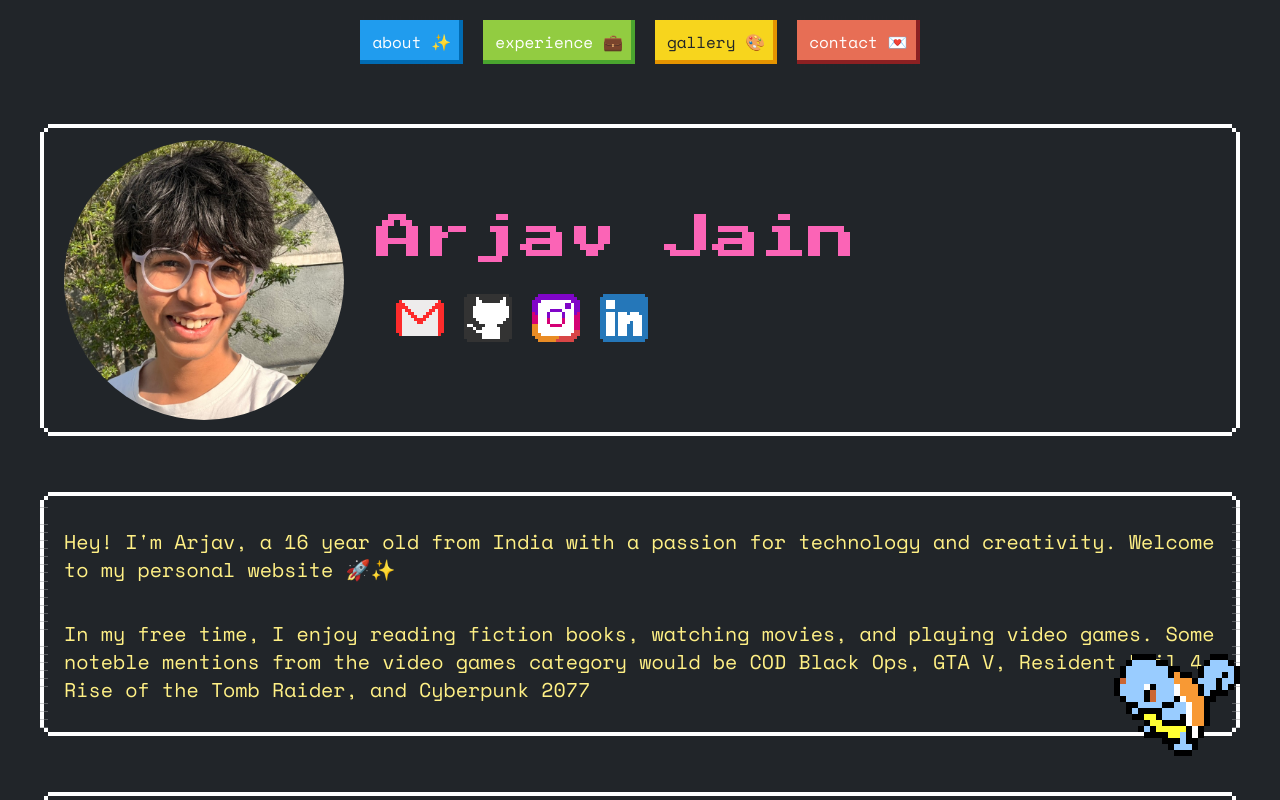
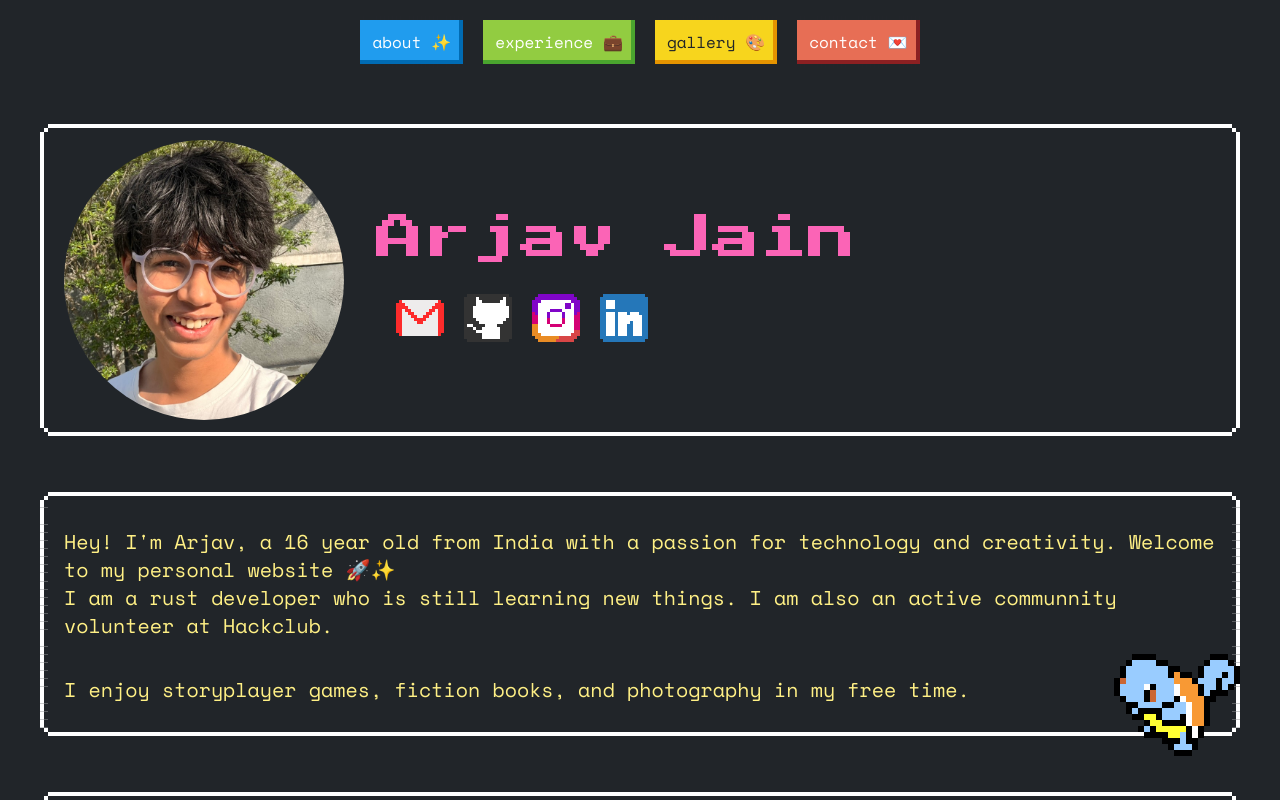
Before and after one commit to arjav0703/my-website, a Next.js app: page / in a window 1280 px wide. Shown: the top 800 px of the page. Built offline with nearby package versions, Linux system fonts and the light colour scheme.

Commit message:
update my details

```diff
--- a/src/app/components/Hero.tsx
+++ b/src/app/components/Hero.tsx
@@ -3,7 +3,9 @@ export default function Hero() {
     <section className="nes-container is-dark is-rounded ">
       <p className="text-xl py-5 nes-text text-yellow-200">
         Hey! I'm Arjav, a 16 year old from India with a passion for technology
-        and creativity. Welcome to my personal website 🚀✨
+        and creativity. Welcome to my personal website 🚀✨ <br />I am a rust
+        developer who is still learning new things. I am also an active
+        communnity volunteer at Hackclub.
       </p>
       <StuffILike />
     </section>
@@ -15,10 +17,8 @@ function StuffILike() {
     <div className=" ">
       {/*<h1 className="nes-text is-primary text-2xl">Stuff I Like</h1>*/}
       <p className="nes-text text-xl text-yellow-200">
-        In my free time, I enjoy reading fiction books, watching movies, and
-        playing video games. Some noteble mentions from the video games category
-        would be COD Black Ops, GTA V, Resident Evil 4, Rise of the Tomb Raider,
-        and Cyberpunk 2077
+        I enjoy storyplayer games, fiction books, and photography in my free
+        time.
       </p>
     </div>
   );
```
